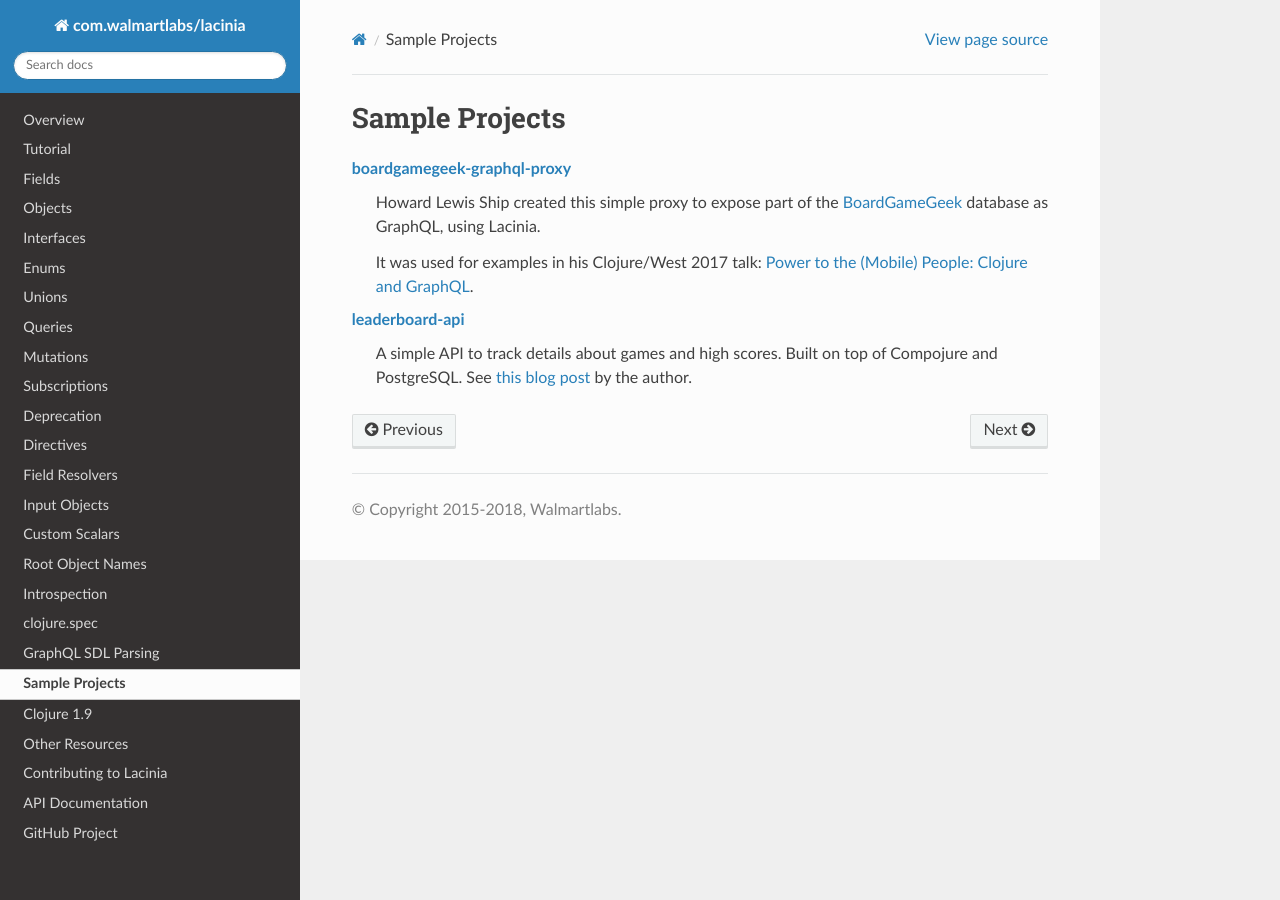
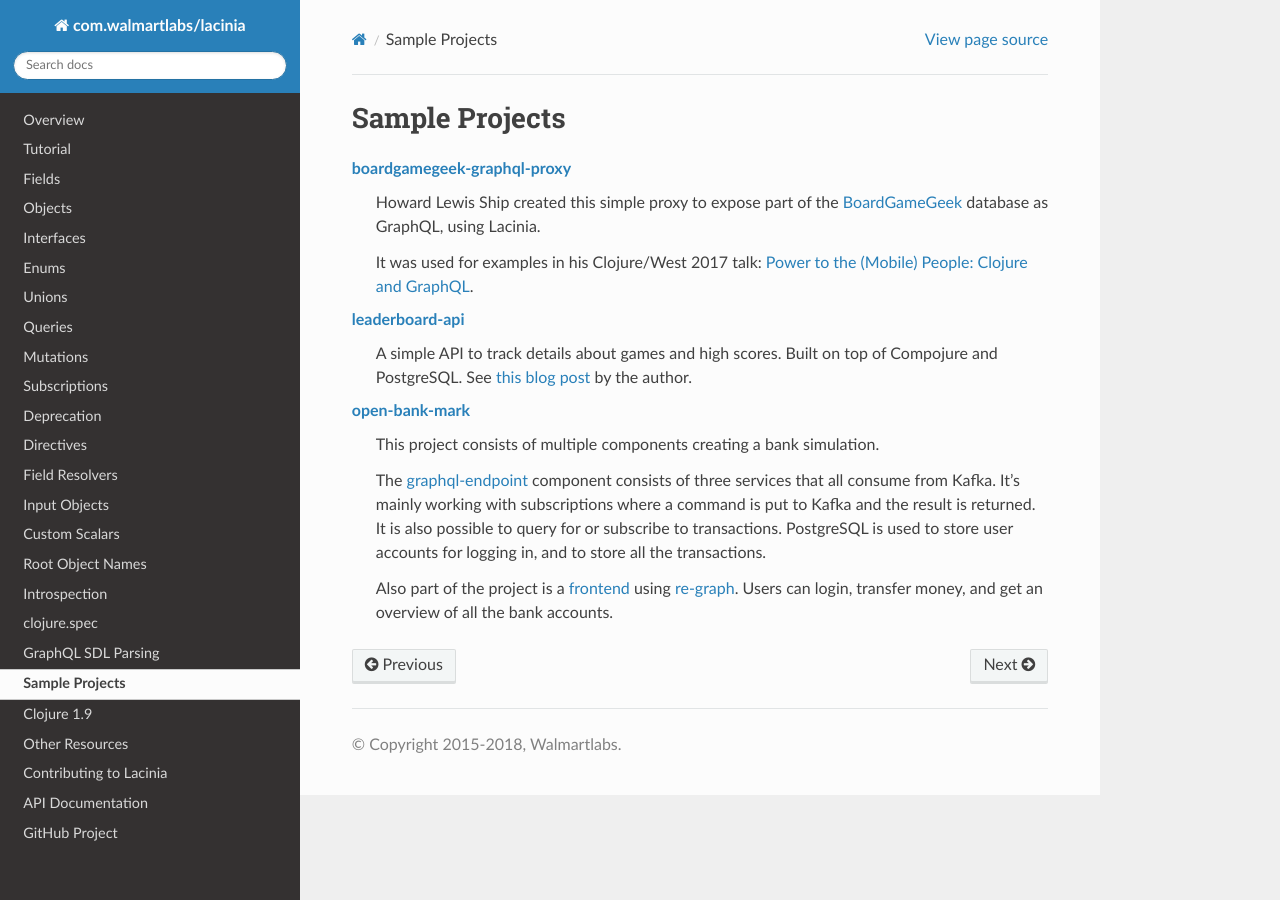
Before and after one commit to walmartlabs/lacinia, a Sphinx documentation site: the page built from docs/samples.rst, in a window 1280 px wide. Built offline with Sphinx 7.4.7 and the Read the Docs theme 2.0.0, drawn with Linux system fonts in a browser that asks for light colours.

Commit message:
add open-bank-mark to sample projects

```diff
--- a/docs/samples.rst
+++ b/docs/samples.rst
@@ -12,3 +12,16 @@ Sample Projects
   A simple API to track details about games and high scores.
   Built on top of Compojure and PostgreSQL.
   See `this blog post <https://jborden.github.io/2017/05/15/using-lacinia>`_ by the author.
+
+`open-bank-mark <https://github.com/openweb-nl/open-bank-mark>`_
+  This project consists of multiple components creating a bank simulation.
+
+  The `graphql-endpoint <https://github.com/openweb-nl/open-bank-mark/tree/master/graphql-endpoint>`_
+  component consists of three services that all consume from Kafka.
+  It's mainly working with subscriptions where a command is put to Kafka and the result is returned.
+  It is also possible to query for or subscribe to transactions.
+  PostgreSQL is used to store user accounts for logging in, and to store all the transactions.
+
+  Also part of the project is a `frontend <https://github.com/openweb-nl/open-bank-mark/tree/master/frontend>`_
+  using `re-graph <https://github.com/oliyh/re-graph>`_.
+  Users can login, transfer money, and get an overview of all the bank accounts.
```
